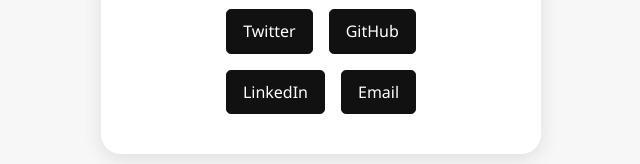
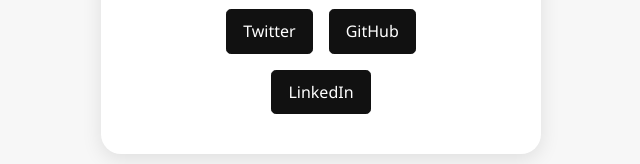
Before and after one commit to akd-io/akd-io-website, a Next.js app: page / in a window 1280 px wide. Shown: the part 607-771 px from the top of the page, without its empty margins (319-959 px from the left). Built offline with nearby package versions, Linux system fonts and the light colour scheme.

Commit message:
Remove email

```diff
--- a/pages/index.tsx
+++ b/pages/index.tsx
@@ -161,7 +161,6 @@
           <Button href="https://github.com/akd-io">GitHub</Button>
           <br />
           <Button href="https://www.linkedin.com/in/anders-damgaard/">LinkedIn</Button>
-          <Button href="mailto:akd@akd.io">Email</Button>
         </div>
       </Card>
     </IndexContainer>
```
